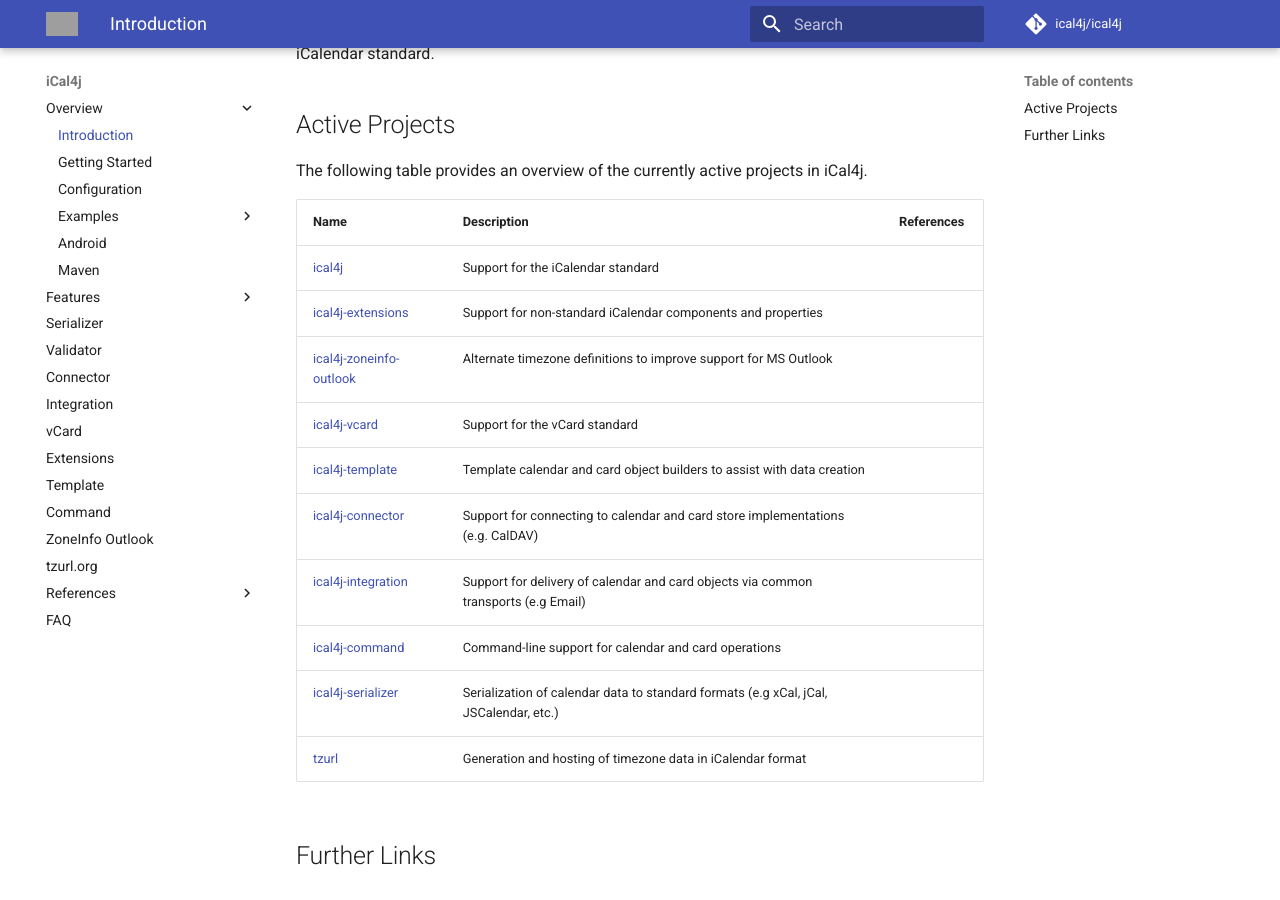
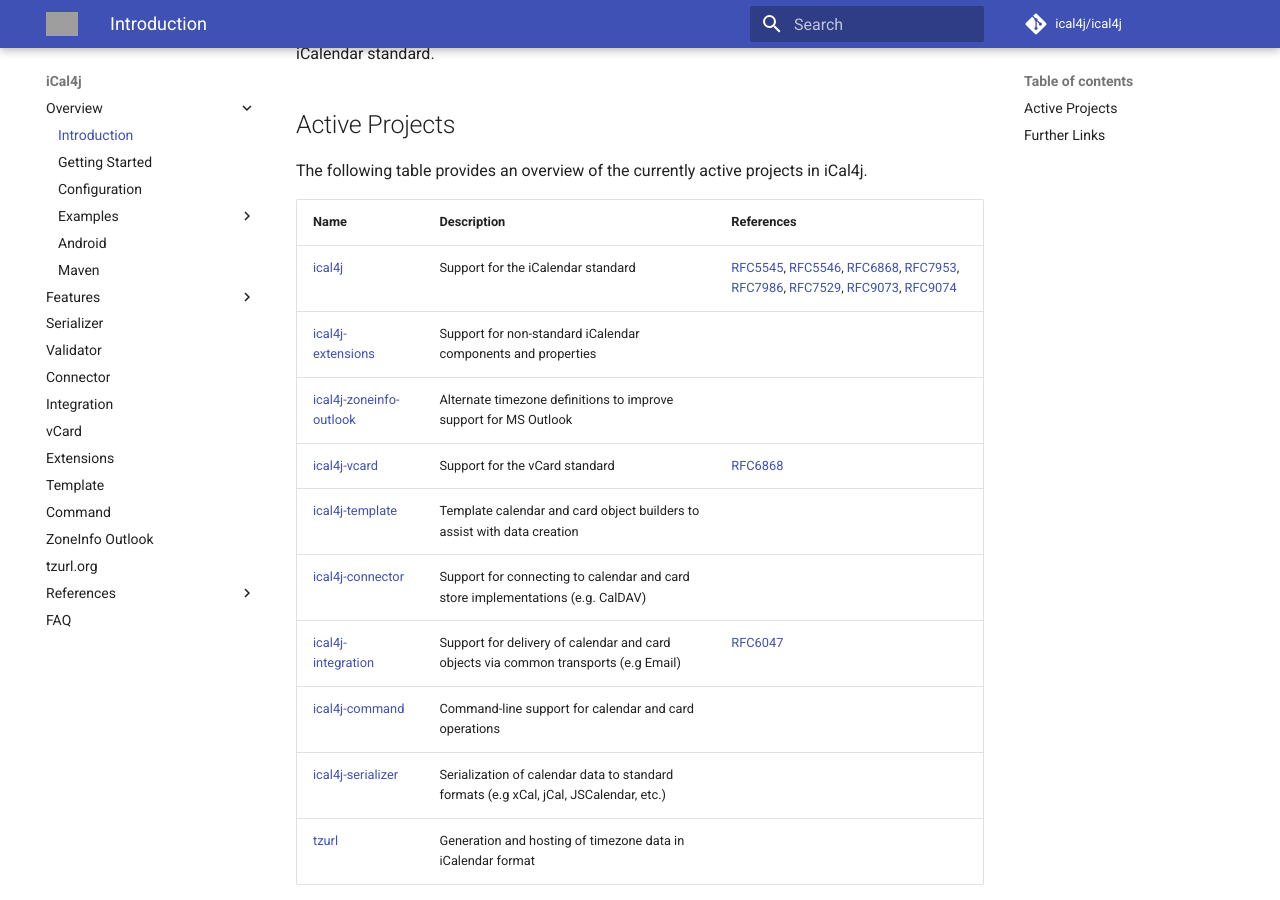
Before and after one commit to ical4j/ical4j-user-guide, an MkDocs documentation site: the page built from docs/index.md, in a window 1280 px wide and 900 px high, scrolled down 324 px. Built offline with MkDocs 1.6.1 and Material for MkDocs 9.7.7, drawn with Linux system fonts in a browser that asks for light colours; comment, search, counter and statistics services are not loaded; grey boxes are pictures that could not be loaded.

```diff
--- a/docs/index.md
+++ b/docs/index.md
@@ -3,6 +3,16 @@
 [Bintray Releases]: https://bintray.com/ical4j/maven/ical4j
 
 [Java Legacy Date-Time Code]: https://docs.oracle.com/javase/tutorial/datetime/iso/legacy.html
+
+[RFC5545]: https://tools.ietf.org/html/rfc5545
+[RFC5546]: https://tools.ietf.org/html/rfc5546
+[RFC6047]: https://datatracker.ietf.org/doc/html/rfc6047
+[RFC6868]: https://datatracker.ietf.org/doc/html/rfc6868
+[RFC7953]: https://datatracker.ietf.org/doc/html/rfc7953
+[RFC7986]: https://datatracker.ietf.org/doc/html/rfc7986
+[RFC7529]: https://datatracker.ietf.org/doc/html/rfc7529
+[RFC9073]: https://datatracker.ietf.org/doc/html/rfc9073
+[RFC9074]: https://datatracker.ietf.org/doc/html/rfc9074
 
 # Introduction
 
@@ -19,18 +29,18 @@
 
 The following table provides an overview of the currently active projects in iCal4j.
 
-   | Name                                         | Description                                                                           | References |
-|----------------------------------------------|---------------------------------------------------------------------------------------|------------|
-| [ical4j](/examples)                          | Support for the iCalendar standard                                                    |            |
-| [ical4j-extensions](/extensions)             | Support for non-standard iCalendar components and properties                          |            |
-| [ical4j-zoneinfo-outlook](/zoneinfo-outlook) | Alternate timezone definitions to improve support for MS Outlook                      |            |
-| [ical4j-vcard](/vcard)                       | Support for the vCard standard                                                        |            |
-| [ical4j-template](/template)                 | Template calendar and card object builders to assist with data creation               |            |
-| [ical4j-connector](/connector)               | Support for connecting to calendar and card store implementations (e.g. CalDAV)       |            |
-| [ical4j-integration](/integration)           | Support for delivery of calendar and card objects via common transports (e.g Email)   |            |
-| [ical4j-command](/command)                   | Command-line support for calendar and card operations                                 |            |
-| [ical4j-serializer](/serializer)             | Serialization of calendar data to standard formats (e.g xCal, jCal, JSCalendar, etc.) |            |
-| [tzurl](/tzurl)                              | Generation and hosting of timezone data in iCalendar format                           |            |
+   | Name                                         | Description                                                                           | References                                                                    |
+|----------------------------------------------|---------------------------------------------------------------------------------------|-------------------------------------------------------------------------------|
+| [ical4j](/examples)                          | Support for the iCalendar standard                                                    | [RFC5545], [RFC5546], [RFC6868], [RFC7953], [RFC7986], [RFC7529], [RFC9073], [RFC9074] |
+| [ical4j-extensions](/extensions)             | Support for non-standard iCalendar components and properties                          |                                                                               |
+| [ical4j-zoneinfo-outlook](/zoneinfo-outlook) | Alternate timezone definitions to improve support for MS Outlook                      |                                                                               |
+| [ical4j-vcard](/vcard)                       | Support for the vCard standard                                                        | [RFC6868]                                                                     |
+| [ical4j-template](/template)                 | Template calendar and card object builders to assist with data creation               |                                                                               |
+| [ical4j-connector](/connector)               | Support for connecting to calendar and card store implementations (e.g. CalDAV)       |                                                                               |
+| [ical4j-integration](/integration)           | Support for delivery of calendar and card objects via common transports (e.g Email)   | [RFC6047]                                                                     |
+| [ical4j-command](/command)                   | Command-line support for calendar and card operations                                 |                                                                               |
+| [ical4j-serializer](/serializer)             | Serialization of calendar data to standard formats (e.g xCal, jCal, JSCalendar, etc.) |                                                                               |
+| [tzurl](/tzurl)                              | Generation and hosting of timezone data in iCalendar format                           |                                                                               |
 
 
 ## Further Links
```
